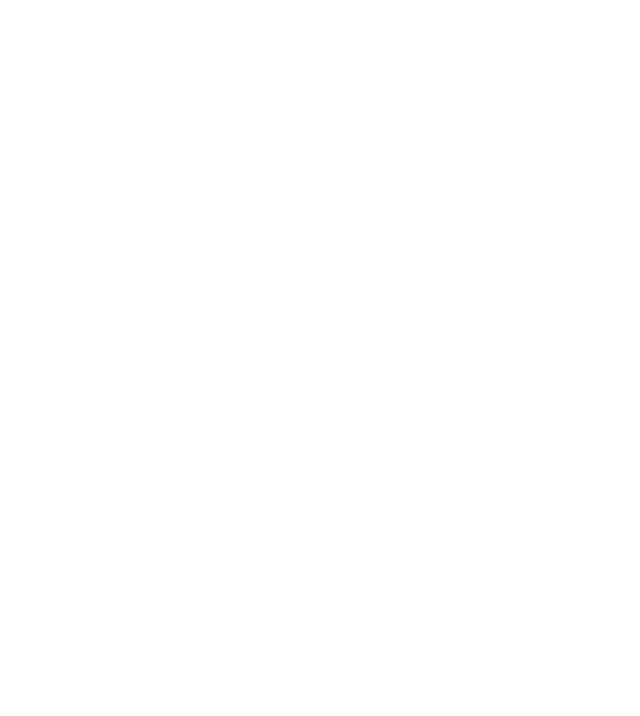
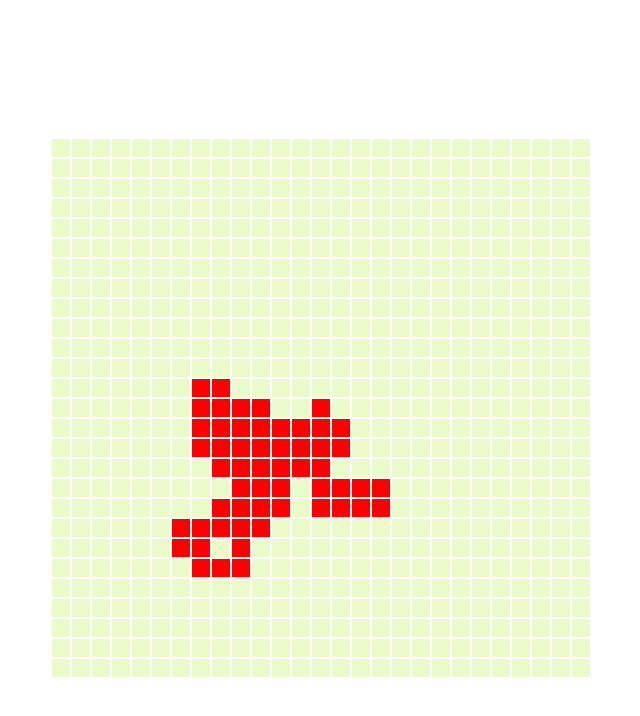
Before and after one commit to deep-vinci/maze-demo, a plain HTML site: page index.html in a window 1280 px wide. Shown: the whole page, without its empty margins (327-967 px from the left). Drawn offline with Linux system fonts and the light colour scheme.

Commit message:
feat: maze kinda works

```diff
--- a/main.js
+++ b/main.js
@@ -1,5 +1,5 @@
-let maze = [[2, 2]];
-const mazeMap = document.querySelector(".maze");
+let maze = [[12, 16]];
+const mazeMap = document.querySelector(".maze-map");
 let width = 27;
 
 const createMaze = () => {
@@ -24,16 +24,25 @@ const coordsDeterminer = (xAdd, yAdd) => {
 
 // let topCoords = [maze.at(-1)[0], maze.at(-1)[1]]
 // console.log(coordsDeterminer(1, 0))
-for (let index = 0; index < 10; index++) {
+createMaze();
+for (let index = 0; index < 120; index++) {
 
     let surroundingCoords = [
         coordsDeterminer(0, -1),
         coordsDeterminer(1, 0),
-        coordsDeterminer(0, -1),
+        coordsDeterminer(0, 1),
         coordsDeterminer(-1, 0)
     ]
 
-    console.log(surroundingCoords)
+    // console.log(surroundingCoords)
+
+    const randomElement = surroundingCoords[Math.floor(Math.random() * surroundingCoords.length)];
+
+    console.log(randomElement.toString())
+    document.getElementById(randomElement.toString()).style.backgroundColor = "red";
+
+    maze.push(randomElement)
+    console.log(maze)
 }
 
 // {
--- a/style.css
+++ b/style.css
@@ -17,7 +17,7 @@
 }
 
 
-.maze {
+.maze-map {
     background-color: rgb(255, 255, 255);
     display: grid;
     gap: 2px;
```
